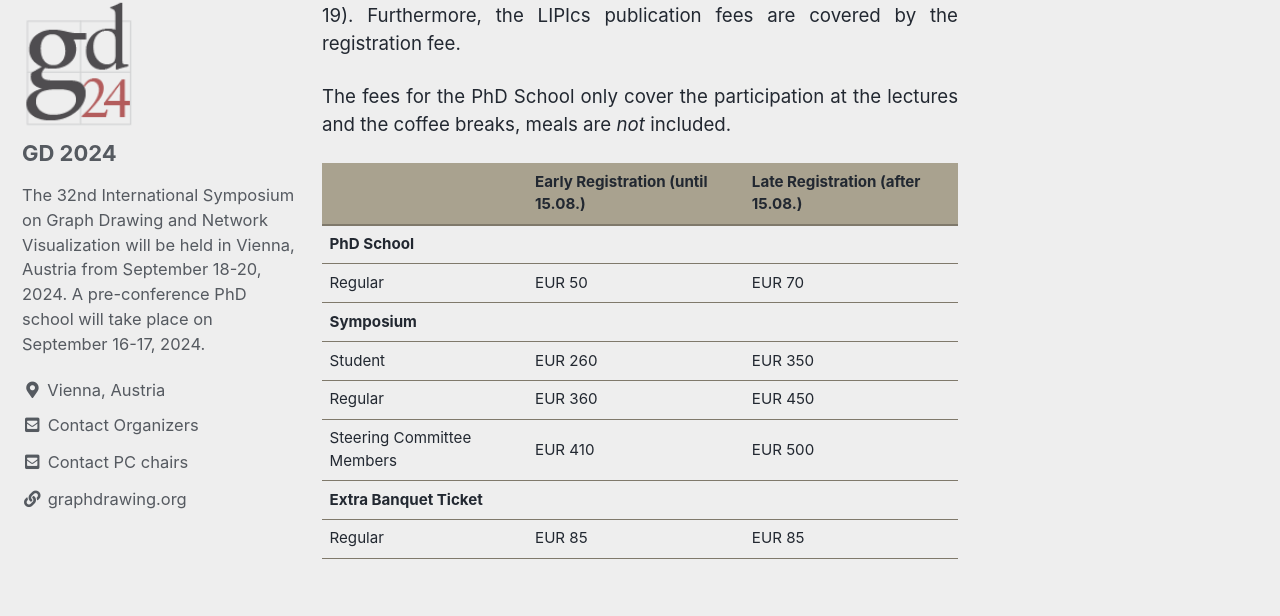
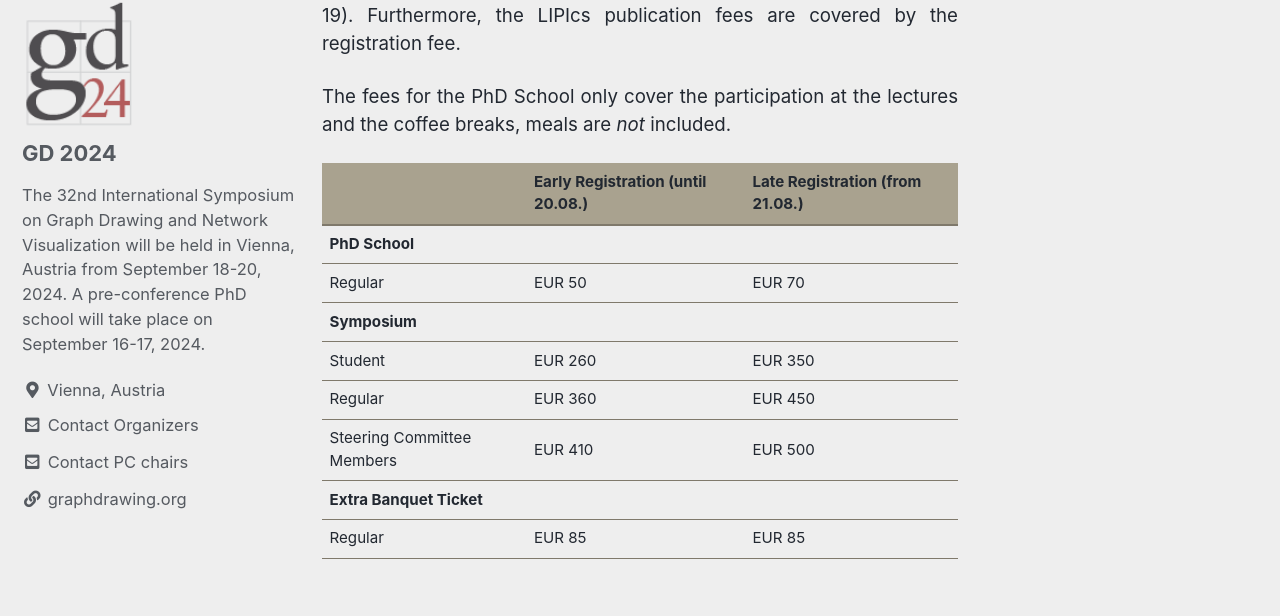
Before and after one commit to graphdrawing/gd2024, a Jekyll site: the page built from pages/registration.md, in a window 1280 px wide and 900 px high, scrolled down 559 px. Shown: the part 88-704 px from the top of the window. Built offline with Jekyll 4.4.1, drawn with Linux system fonts in a browser that asks for light colours; cached includes are drawn as plain includes.

Commit message:
Update registration.md

```diff
--- a/pages/registration.md
+++ b/pages/registration.md
@@ -15,7 +15,7 @@ Furthermore, the LIPIcs publication fees are covered by the registration fee.
 
 The fees for the PhD School only cover the participation at the lectures and the coffee breaks, meals are *not* included.
 
-|                             | Early  Registration (until 15.08.)  | Late Registration (after 15.08.)  |
+|                             | Early  Registration (until 20.08.)  | Late Registration (from 21.08.)   |
 |-----------------------------|-------------------------------------------------------------------------|
 | **PhD School**              |                                     |                                   |
 | Regular                     | EUR 50                              | EUR 70                            |
```
